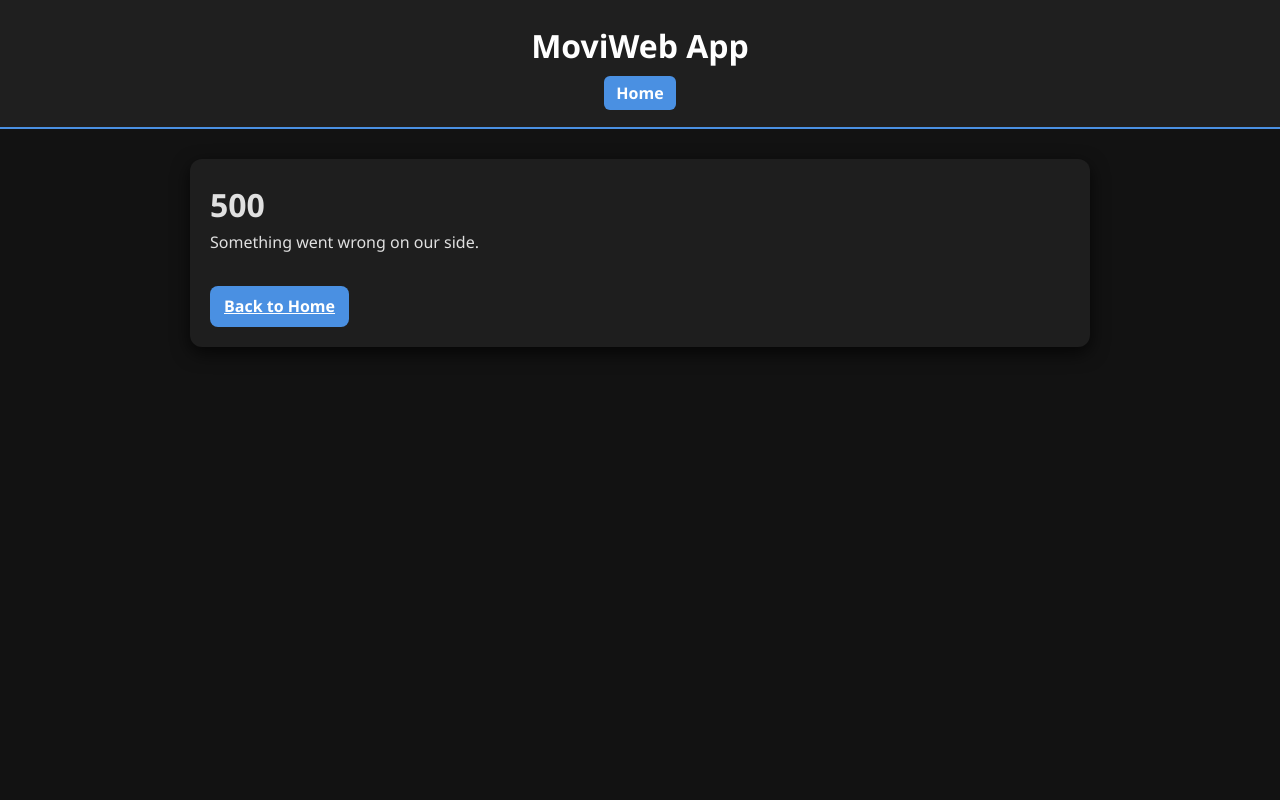
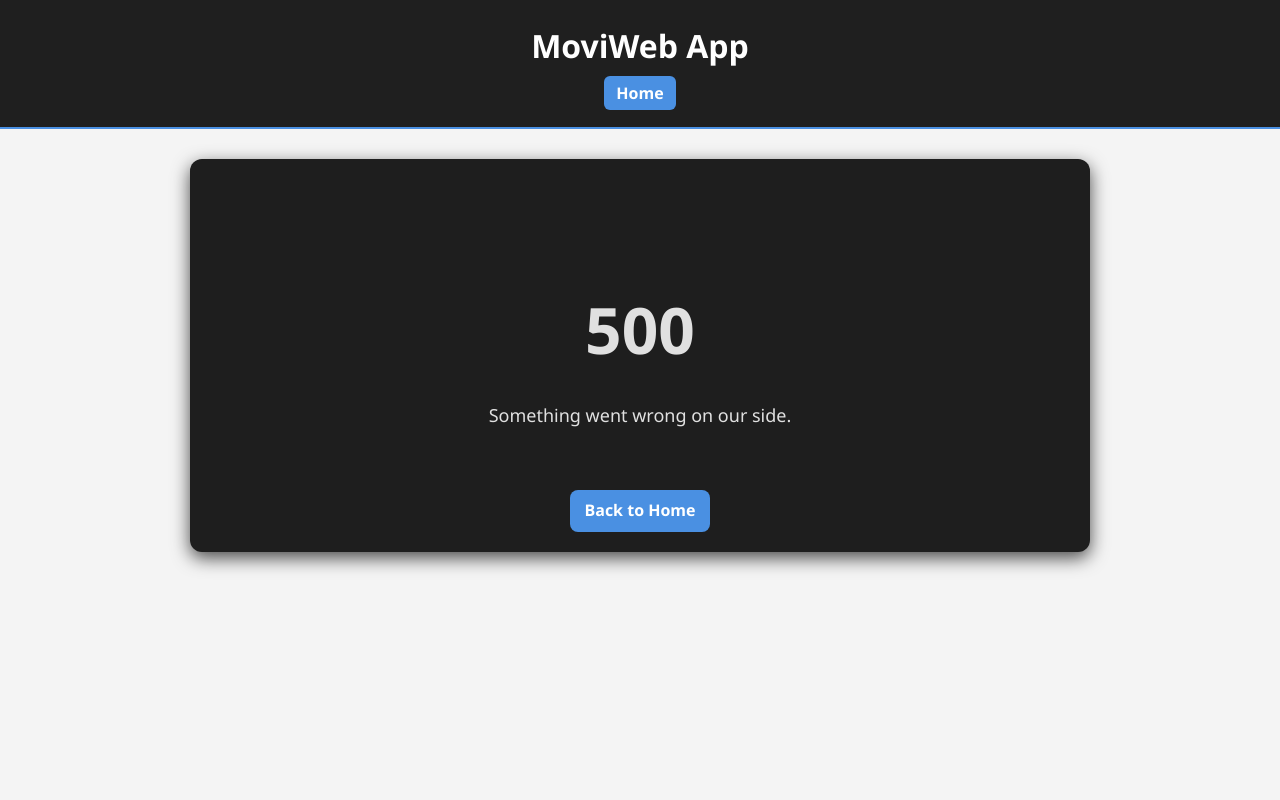
Before and after one commit to odovgusha/MoviWebApp-, a Flask app: template templates/500.html in a window 1280 px wide. Run offline with Flask 3, Linux system fonts and the light colour scheme; the template is opened without the code that fills it, so the values that code supplies are empty.

Commit message:
updated styles to adjust the button

```diff
--- a/static/styles.css
+++ b/static/styles.css
@@ -168,3 +168,45 @@ form {
     display: inline-block; /* ensures margin works */
     margin-top: 30px;      /* space above the button */
 }
+
+body {
+    font-family: Arial, sans-serif;
+    background-color: #f4f4f4;
+}
+
+.container {
+    max-width: 1000px;
+    margin: auto;
+    padding: 20px;
+}
+
+.btn {
+    background-color: #007bff;
+    color: white;
+    padding: 10px 16px;
+    text-decoration: none;
+    border-radius: 4px;
+}
+
+.btn:hover {
+    background-color: #0056b3;
+}
+
+.error-page {
+    text-align: center;
+    margin-top: 100px;
+}
+
+.error-page h1 {
+    font-size: 64px;
+    margin-bottom: 20px;
+}
+
+.error-page p {
+    font-size: 18px;
+}
+
+.error-page .back-btn {
+    display: inline-block;
+    margin-top: 60px;
+}
```
